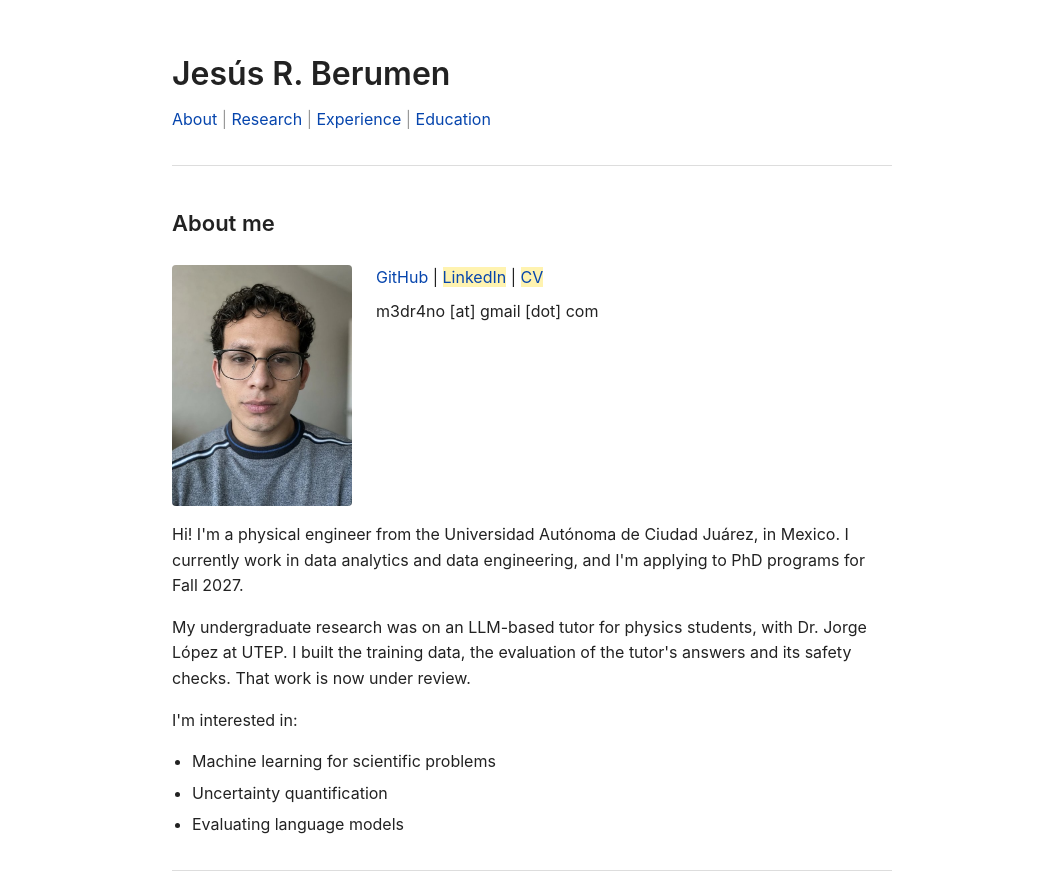
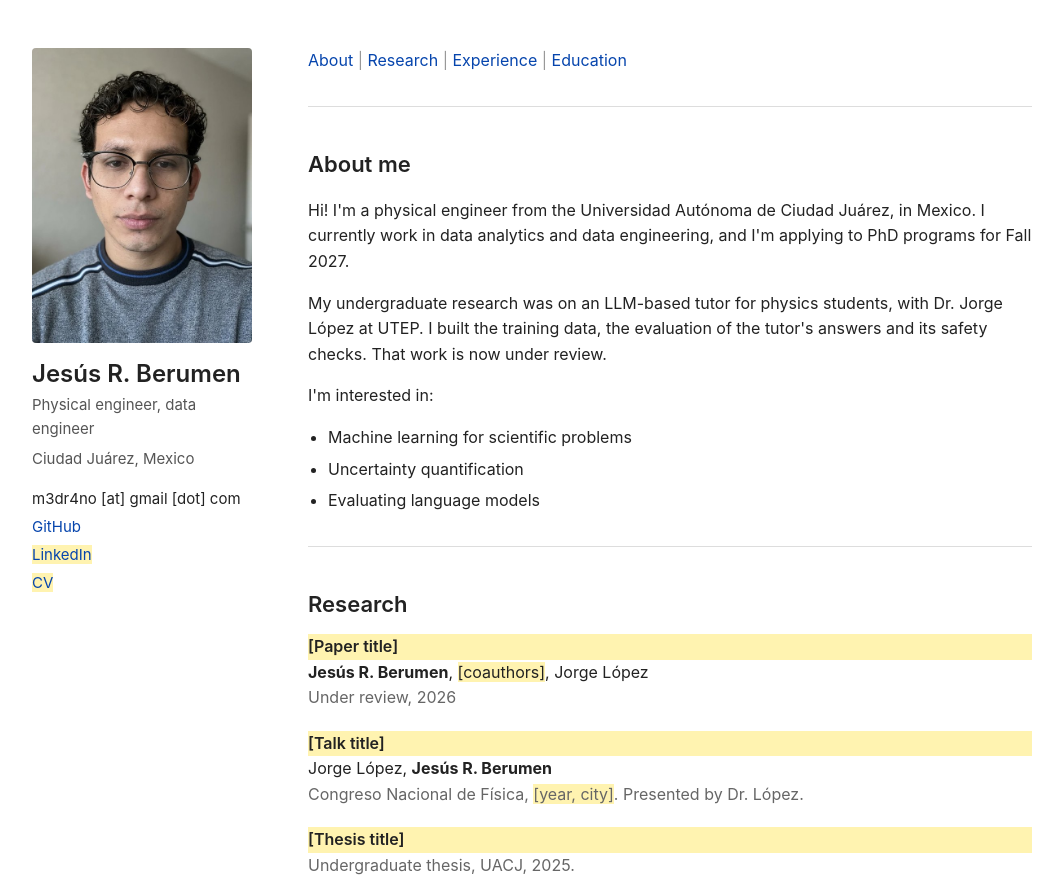
Before and after one commit to qgalinier/jesusberumen, a plain HTML site: page index.html in a window 1280 px wide. Shown: the top 882 px of the page, without its empty margins (108-1171 px from the left). Drawn offline with Linux system fonts and the light colour scheme.

Commit message:
Move photo, name and contact links to a left sidebar

```diff
--- a/index.html
+++ b/index.html
@@ -8,46 +8,63 @@
 <style>
   body {
     margin: 0 auto;
-    max-width: 720px;
-    padding: 48px 20px 80px;
+    max-width: 1000px;
+    padding: 48px 24px 80px;
     font-family: -apple-system, BlinkMacSystemFont, "Segoe UI", Helvetica, Arial, sans-serif;
     font-size: 16px;
     line-height: 1.6;
     color: #222;
     background: #fff;
+    display: grid;
+    grid-template-columns: 220px minmax(0, 1fr);
+    gap: 56px;
   }
-  h1 { font-size: 32px; font-weight: 600; margin: 0 0 8px; }
-  h2 { font-size: 22px; font-weight: 600; margin: 40px 0 12px; }
+  aside { position: sticky; top: 48px; align-self: start; }
+  aside img { display: block; width: 100%; height: auto; border-radius: 4px; background: #eee; }
+  aside h1 { font-size: 24px; font-weight: 600; line-height: 1.25; margin: 16px 0 4px; }
+  aside p { margin: 0 0 6px; color: #555; font-size: 15px; }
+  aside ul { list-style: none; padding: 0; margin: 16px 0 0; font-size: 15px; }
+  aside li { margin-bottom: 4px; }
+  main h2 { font-size: 22px; font-weight: 600; margin: 40px 0 12px; }
+  main h2:first-child { margin-top: 0; }
   a { color: #0645ad; text-decoration: none; }
   a:hover { text-decoration: underline; }
   hr { border: 0; border-top: 1px solid #ddd; margin: 32px 0 0; }
-  nav { color: #999; }
-  .intro { display: flex; gap: 24px; align-items: flex-start; margin-top: 24px; }
-  .intro img { width: 180px; height: auto; aspect-ratio: 896 / 1200; object-fit: cover; border-radius: 4px; flex: none; background: #eee; }
-  .intro p { margin: 0 0 8px; }
-  ul { padding-left: 20px; }
-  li { margin-bottom: 6px; }
+  nav { color: #999; margin-bottom: 8px; }
+  main ul { padding-left: 20px; }
+  main li { margin-bottom: 6px; }
   .pub { margin-bottom: 20px; }
   .pub .title { font-weight: 600; }
   .muted { color: #666; }
   .todo { background: #fff3b0; }
-  @media (max-width: 560px) { .intro { flex-direction: column; } }
+  @media (max-width: 720px) {
+    body { grid-template-columns: minmax(0, 1fr); gap: 32px; padding-top: 32px; }
+    aside { position: static; display: grid; grid-template-columns: 120px minmax(0, 1fr); gap: 0 20px; align-items: start; }
+    aside img { grid-row: span 4; }
+    aside h1 { margin-top: 0; }
+    aside ul { margin-top: 8px; }
+  }
 </style>
 </head>
 <body>
 
-<h1>Jesús R. Berumen</h1>
+<aside>
+  <img src="photo.jpg" alt="Photo of Jesús R. Berumen" width="540" height="723">
+  <h1>Jesús R. Berumen</h1>
+  <p>Physical engineer, data engineer</p>
+  <p>Ciudad Juárez, Mexico</p>
+  <ul>
+    <li>m3dr4no [at] gmail [dot] com</li>
+    <li><a href="https://github.com/qgalinier">GitHub</a></li>
+    <li><a href="#" class="todo">LinkedIn</a></li>
+    <li><a href="cv.pdf" class="todo">CV</a></li>
+  </ul>
+</aside>
+
+<main>
 <nav><a href="#about">About</a> | <a href="#research">Research</a> | <a href="#experience">Experience</a> | <a href="#education">Education</a></nav>
-
 <hr>
 <h2 id="about">About me</h2>
-<div class="intro">
-  <img src="photo.jpg" alt="Photo of Jesús R. Berumen" onerror="this.remove()">
-  <div>
-    <p><a href="https://github.com/qgalinier">GitHub</a> | <a href="#" class="todo">LinkedIn</a> | <a href="cv.pdf" class="todo">CV</a></p>
-    <p>m3dr4no [at] gmail [dot] com</p>
-  </div>
-</div>
 
 <p>Hi! I'm a physical engineer from the Universidad Autónoma de Ciudad Juárez, in Mexico. I currently work in data analytics and data engineering, and I'm applying to PhD programs for Fall 2027.</p>
 
@@ -96,5 +113,6 @@
   <li>Data science course, Matsuo Iwasawa Lab, University of Tokyo. Recognized as an outstanding student.</li>
 </ul>
 
+</main>
 </body>
 </html>
```
